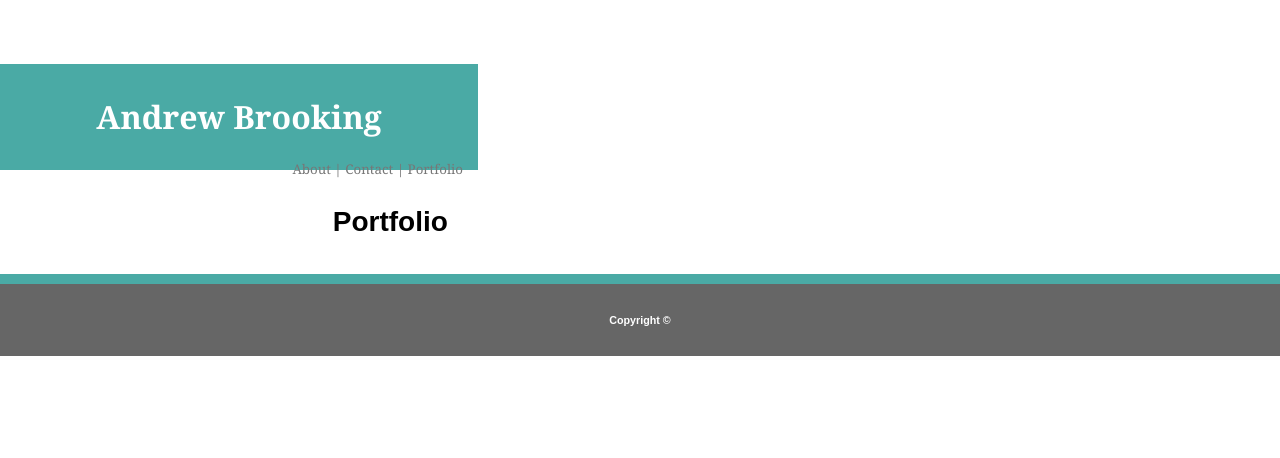
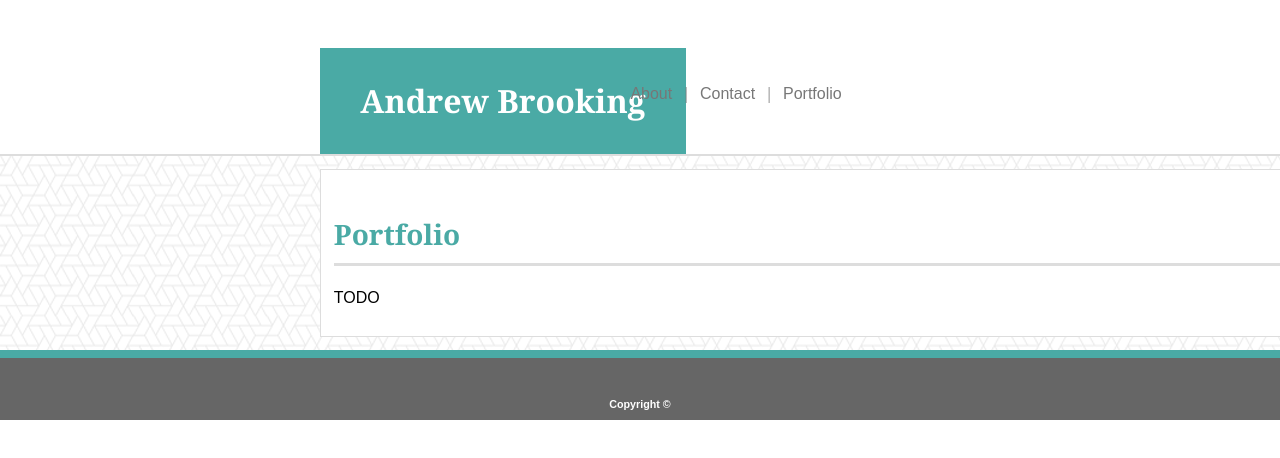
Before and after one commit to AndrewBrooking/Basic-Portfolio, a plain HTML site: page portfolio.html in a window 1280 px wide. Shown: the top 458 px of the page. Drawn offline with Linux system fonts and the light colour scheme.

Commit message:
Tweaked spacing, positioning, and other formatting to match example

```diff
--- a/assets/css/style.css
+++ b/assets/css/style.css
@@ -1,6 +1,5 @@
 body {
     margin: 0;
-    font-family: 'Arial', 'Helvetica Neue', Helvetica, sans-serif;
     width: 100%;
 }
 
@@ -18,11 +17,13 @@ header {
 }
 
 nav {
-    font-size: 10pt;
     text-align: right;
     color: #777777;
     width: 65%;
     float: right;
+    position: absolute;
+    top: 85px;
+    right: 430px;
 }
 
 main {
@@ -35,18 +36,33 @@ footer {
     background-color: #666666;
     color: #ffffff;
     text-align: center;
-    padding-top: 5px;
-    padding-bottom: 5px;
-    border-top: 10px solid #4aaaa5;
+    padding-top: 15px;
+    border-top: 8px solid #4aaaa5;
 }
 
 a:link, a:visited, a:hover, a:active {
     color: #777777;
+    font-family: 'Arial', 'Helvetica Neue', Helvetica, sans-serif;
     text-decoration: none;
+    padding: 1%;
 }
 
-br {
-    background: #4aaaa5;
+p {
+    font-size: 12pt;
+    font-family: 'Arial', 'Helvetica Neue', Helvetica, sans-serif;
+}
+
+h2 {
+    color: #4aaaa5;
+    font-family: 'Georgia', 'Times', 'Times New Roman', serif;
+    padding: 1%;
+    padding-left: 0;
+    border-bottom: 3px solid #ddd;
+}
+
+h6 {
+    padding-bottom: 10px;
+    font-family: 'Arial', 'Helvetica Neue', Helvetica, sans-serif;
 }
 
 .container {
@@ -54,22 +70,14 @@ br {
     width: 100%;
 }
 
-.banner, .title, .content {
+.banner-outer {
+    background-color: #ffffff;
+    border-bottom: 2px solid #ddd;
+}
+
+.banner-inner, .title, .content {
     width: 960px;
     margin-left: 25%;
-}
-
-.banner {
-    background-color: #ffffff;
-    border-bottom: 1px solid #666666;
-}
-
-.title {
-    background-color: #ffffff;
-    color: #4aaaa5;
-    padding: 1%;
-    margin-bottom: 0;
-    border-bottom: 1px solid #666666;
 }
 
 .content {
@@ -77,4 +85,5 @@ br {
     font-size: 14pt;
     padding: 1%;
     margin-top: 0;
+    border: 1px solid #ddd;
 }
--- a/portfolio.html
+++ b/portfolio.html
@@ -2,27 +2,32 @@
 
 <html>
     <head>
-        <title>Andrew Brooking - Portfolio</title>
-        <link rel="stylesheet" href="assets/css/style.css">
+        <title>Andrew Brooking - About</title>
+        <link rel="stylesheet" href="./assets/css/style.css">
     </head>
     <body>
-        <header>
-            <h1 id="name">Andrew Brooking</h1>
+        <div class="container">
+            <div class="banner-outer">
+                <div class="banner-inner">
+                    <header><h1>Andrew Brooking</h1></header>
+                    <nav>
+                        <a href="index.html">About</a> | <a href="contact.html">Contact</a> | <a href="portfolio.html">Portfolio</a>
+                    </nav>
+                </div>
+            </div>
 
-            <nav>
-                <a href="index.html">About</a> |
-                <a href="contact.html">Contact</a> |
-                <a href="portfolio.html">Portfolio</a>
-            </nav>
-        </header>
+            <main>
+                <div class="content">
+                    <h2>Portfolio</h2>
+                    <p>
+                        TODO
+                    </p>
+                </div>
+            </main>
 
-        <div class="content">
-            <h2 id="content-title">Portfolio</h2>
-
+            <footer>
+                <h6>Copyright ©</h6>
+            </footer>
         </div>
-
-        <footer>
-            <h6>Copyright ©</h6>
-        </footer>
     </body>
 </html>
```
Also changed, not shown: contact.html (+22 -17 lines), index.html (+7 -3 lines).
